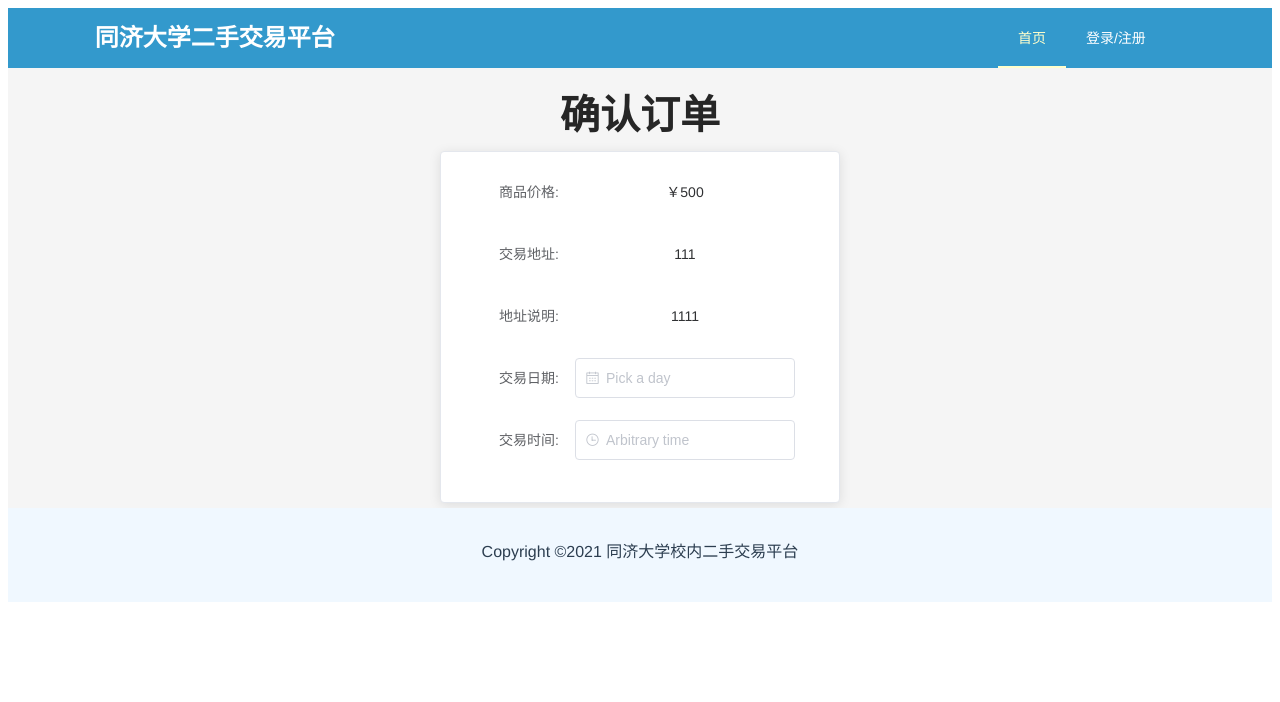
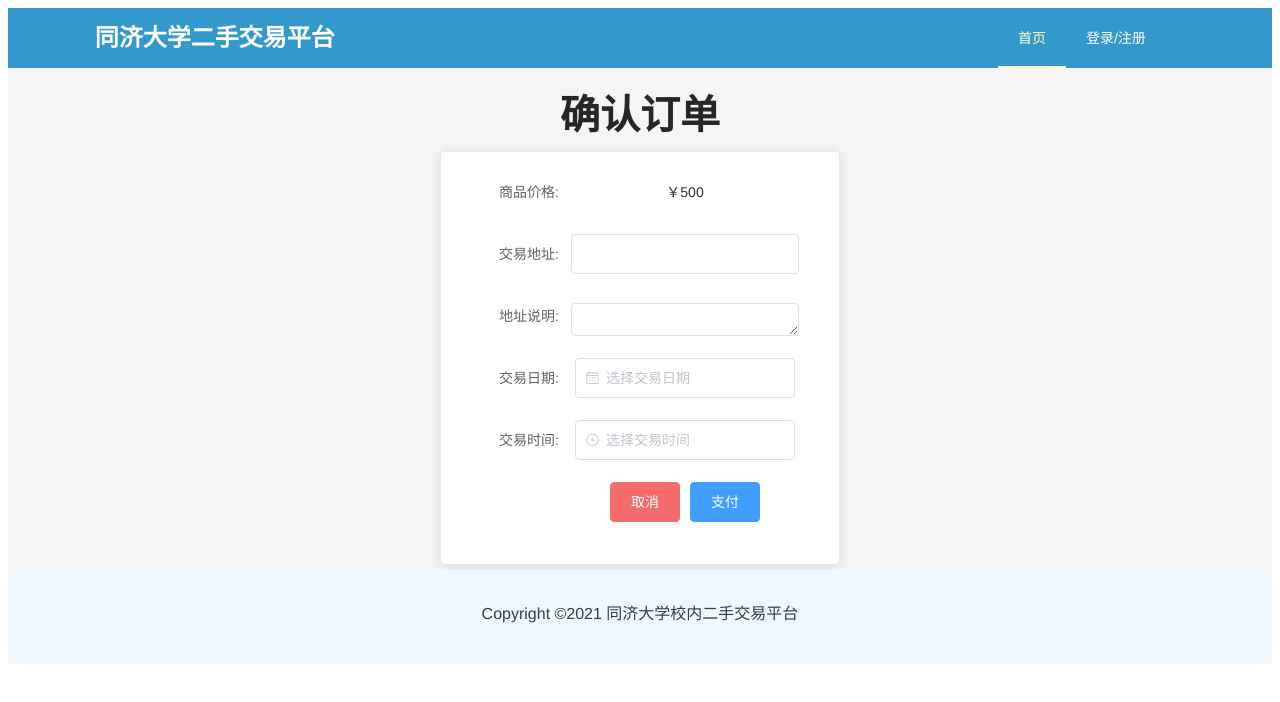
Before and after one commit to xuwangzilu/SoftwareEngineering, a Vue app: page /confirm in a window 1280 px wide. Shown: the top 702 px of the page. Built offline with nearby package versions, Linux system fonts and the light colour scheme.

Commit message:
下单
完善了下单页面

```diff
--- a/src/views/User/Confirm.vue
+++ b/src/views/User/Confirm.vue
@@ -20,10 +20,14 @@
                 <el-input v-model="locationDescription" autosize type="textarea"></el-input>
             </el-form-item>
             <el-form-item label="交易日期:">
-                <el-date-picker type="date" placeholder="Pick a day"/>
+                <el-date-picker v-model="date" type="date" placeholder="选择交易日期"/>
             </el-form-item>
             <el-form-item label="交易时间:">
-                <el-time-picker format="HH:mm" placeholder="Arbitrary time"/>
+                <el-time-picker v-model="time" format="HH:mm" placeholder="选择交易时间"/>
+            </el-form-item>
+            <el-form-item>
+                <el-button type="danger" @click="cancel">取消</el-button>
+                <el-button type="primary" @click="pay">支付</el-button>
             </el-form-item>
         </el-form>
     </el-card>
@@ -54,14 +58,34 @@ export default {
     },
     data(){
         return{
-            sellerLocation: '111',
-            sellerLocationDescription: '1111',
+            sellerLocation: '',
+            sellerLocationDescription: '',
             sellerTimeDescription: '',
             location: '',
             locationDescription: '',
+            date: '',
+            time: '',
+            id: 0,
         }
     },
     methods:{
+        cancel(){
+            this.$router.push({
+                path:'/details',
+                query:{
+                    gid:this.id,
+                }
+            })
+        },
+        pay(){
+            this.$confirm('确认下单吗？','提示')
+                .then(() => {
+                    this.$router.push({
+                        path:'/home'
+                    })
+                })
+                .catch(() => {});
+        }
     }
 }
 </script>
```
